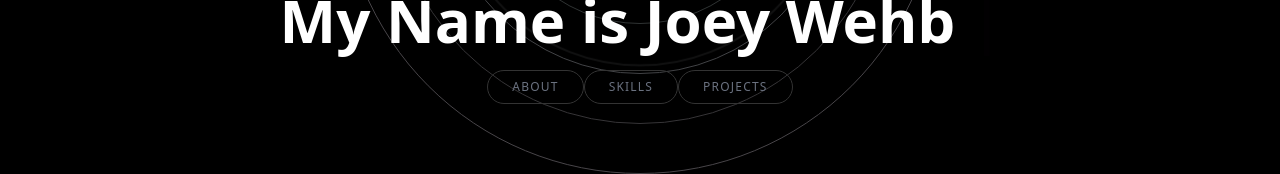
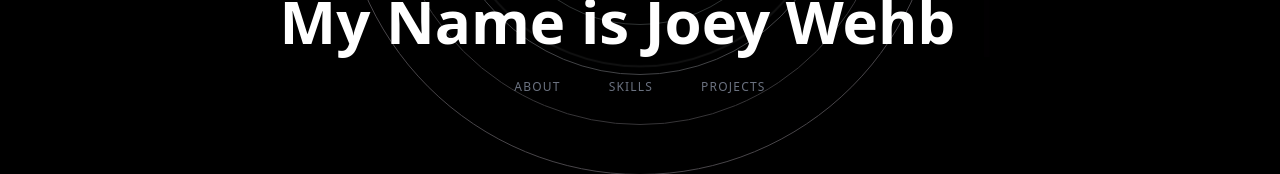
Before and after one commit to johncena00887/Joey-Next-Js, a Next.js app: page / in a window 1280 px wide. Shown: the part 463-637 px from the top of the page. Built offline with nearby package versions, Linux system fonts and the light colour scheme.

Commit message:
first commit

```diff
--- a/components/Hero.tsx
+++ b/components/Hero.tsx
@@ -23,27 +23,29 @@ function Hero({}:Props) {
 
 
           <div className='z-20'>
-            <h2 className='text-sm uppercase text-white-500 pb-2 tracking-[15px] z-1'>Web Developer</h2>
+          <h2 className='text-sm uppercase text-white-500 pb-2 tracking-[15px] z-1'>Web Developer</h2>
           <h1 className='text-5xl lg:text-6xl font-semibold px-10'>
           <span className='mr-3'>{text}</span>
           <Cursor cursorColor='purple' />
           </h1>
+
+
+
           <div className='pt-5'>
-
           <Link href="#about">
-            <button className='heroButton'>About</button>
+            <button className='heroButton border-none'>About</button>
           </Link>
 
 
 
           <Link href="#skills">
-            <button className='heroButton'>Skills</button>
+            <button className='heroButton border-none'>Skills</button>
           </Link>
 
 
 
             <Link href="#projects">
-            <button className='heroButton'>Projects</button>
+            <button className='heroButton border-none'>Projects</button>
             </Link>
 
 
--- a/components/Skills.tsx
+++ b/components/Skills.tsx
@@ -23,7 +23,7 @@ const Skills = (props: Props) => {
   <h3 className='absolute top-24 uppercase tracking-[20px] text-gray-500 text-2xl'>Skills</h3>
 
 
-  <div className='flex space-x-4 overflow-x-scroll p-20 snap-x snap-mandatory'>
+  <div className='flex space-x-4 overflow-x-scroll p-20 snap-x snap-mandatory scrollbar scrollbar-track-gray-500/10 scrollbar-thumb-indigo-600'>
   <SkillsCards />
   <SkillsCards />
   <SkillsCards />
--- a/components/SkillsCards.tsx
+++ b/components/SkillsCards.tsx
@@ -6,7 +6,7 @@ import Skills from '../components/Skills'
 type Props = {}
 
 const SkillsCards = (props: Props) => {
-  return <article className='flex flex-col rounded-lg items-center space-y-7 flex-shrink-0 w-[350px] md:w-[450px] h-[450px] xl:w-[500px] snap-center bg-gray-500/30 p-10 opacity-80 '>
+  return <article className='flex flex-col rounded-lg items-center space-y-7 flex-shrink-0 w-[350px] md:w-[450px] h-[450px] xl:w-[500px] snap-center bg-gray-500/30 p-10 opacity-80 hover:bg-indigo-600/60 '>
     <img  className='relative rounded-full h-32 w-32 mx-auto ' src="https://upload.wikimedia.org/wikipedia/commons/a/a7/React-icon.svg" />
 
 
--- a/package.json
+++ b/package.json
@@ -7,7 +7,8 @@
     "dev": "next dev",
     "build": "next build",
     "start": "next start",
-    "lint": "next lint"
+    "lint": "next lint",
+    "deploy": "gh-pages -d build"
   },
   "dependencies": {
     "framer-motion": "^7.6.1",
@@ -26,6 +27,7 @@
     "eslint": "8.26.0",
     "eslint-config-next": "12.3.1",
     "postcss": "^8.4.18",
+    "tailwind-scrollbar": "^2.0.1",
     "tailwindcss": "^3.2.1",
     "typescript": "4.8.4"
   }
--- a/pages/index.tsx
+++ b/pages/index.tsx
@@ -9,7 +9,7 @@ import SkillsCards from '../components/SkillsCards'
 
 const Home = () => {
   return (
-    <div className='bg-black text-white h-screen snap-y snap-mandatory overflow-scroll z-0'>
+    <div className='bg-black text-white h-screen snap-y snap-mandatory overflow-y-scroll overflow-x-hidden z-0 scrollbar scrollbar-track-gray-400/10 scrollbar-thumb-indigo-700'>
       <Head>
         <title>Hello</title>
       </Head>
--- a/tailwind.config.js
+++ b/tailwind.config.js
@@ -7,5 +7,8 @@ module.exports = {
   theme: {
     extend: {},
   },
-  plugins: [],
+  plugins: [
+    // ...
+    require('tailwind-scrollbar'),
+],
 }
```
Also changed, not shown: 1 other file (tests, documents, lock files or other folders).
